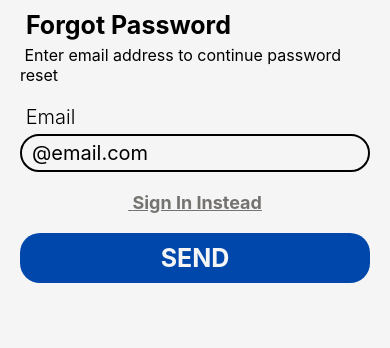
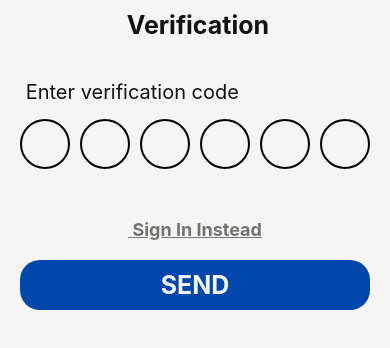
Before and after one commit to sharafadeenhammed/react-native-real-estate-app-HOMEVISION-, a React Native app: screen / in a window 390 px wide. Shown: the top 348 px of the page. Built offline with nearby package versions, Linux system fonts and the light colour scheme.

Commit message:
completed verisication code screen layout

```diff
--- a/App.js
+++ b/App.js
@@ -5,10 +5,11 @@ import WelcomeScreen from './src/screens/WelcomeScreen';
 import RegisterScreen from './src/screens/RegisterScreen';
 import LoginScreen from './src/screens/LoginScreen';
 import ForgotPassswordScreen from './src/screens/ForgotPasswordScreen';
+import VerifyCodeScreen from './src/screens/VerifyCodeScreen';
 import RootNavigation from './src/navigation/RootNavigation';
 
 function App() {
-  return <ForgotPassswordScreen />;
+  return <VerifyCodeScreen />;
 }
 
 export default App;
--- a/src/screens/VerifyCodeScreen.jsx
+++ b/src/screens/VerifyCodeScreen.jsx
@@ -1,14 +1,94 @@
-import {StyleSheet, Text, View} from 'react-native';
-import React from 'react';
+import {StyleSheet, TouchableWithoutFeedback, View} from 'react-native';
+import {useState} from 'react';
+
+import colors from '../config/colors';
+import Screen from '../components/Screen';
+import ScroolScreen from '../components/ScrollScreen';
+import AppButton from '../components/AppButton';
+import AppText from '../components/AppText';
+import AppTextInput from '../components/AppTextInput';
+import Icon from '../components/Icon';
 
 const VerifyCodeScreen = () => {
+  const [showPassword, setShowPassword] = useState(false);
   return (
-    <View>
-      <Text>VerifyCodeScreen</Text>
-    </View>
+    <ScroolScreen style={styles.container}>
+      <AppText style={styles.header} text="Verification" />
+      <AppText style={styles.tagLine} text="Enter verification code" />
+      <View style={styles.codeContainer}>
+        <AppTextInput inputStyle={styles.input} style={styles.inputContainer} />
+        <AppTextInput inputStyle={styles.input} style={styles.inputContainer} />
+        <AppTextInput inputStyle={styles.input} style={styles.inputContainer} />
+        <AppTextInput inputStyle={styles.input} style={styles.inputContainer} />
+        <AppTextInput inputStyle={styles.input} style={styles.inputContainer} />
+        <AppTextInput inputStyle={styles.input} style={styles.inputContainer} />
+      </View>
+
+      <AppText
+        onPress={() => console.log('handle navigation to signin screen...')}
+        fontSize={18}
+        fontWeight="700"
+        color={colors.gray}
+        text="Sign In Instead"
+        style={styles.signInInstead}
+      />
+      <AppButton style={styles.button} textColor={colors.neutral} text="SEND" />
+    </ScroolScreen>
   );
 };
 
 export default VerifyCodeScreen;
 
-const styles = StyleSheet.create({});
+const styles = StyleSheet.create({
+  button: {
+    borderRadius: 20,
+    backgroundColor: colors.primary,
+    marginBottom: 20,
+  },
+  container: {
+    backgroundColor: colors.neutral,
+    paddingHorizontal: 20,
+    paddingVertical: 10,
+    paddingBottom: 100,
+  },
+  codeContainer: {
+    width: '100%',
+    flexDirection: 'row',
+    justifyContent: 'space-between',
+    marginBottom: 50,
+  },
+  header: {
+    textAlign: 'center',
+    color: colors.dark,
+    fontWeight: 700,
+    fontSize: 25,
+    marginBottom: 40,
+  },
+  inputContainer: {
+    height: 50,
+    width: 50,
+    borderRadius: 25,
+    alignItems: 'center',
+    justifyContent: 'center',
+  },
+  signInInstead: {
+    textAlign: 'center',
+    width: '100%',
+    marginBottom: 20,
+    textDecorationLine: 'underline',
+  },
+  tagLine: {
+    color: colors.dark,
+    fontSize: 20,
+    fontWeight: '400',
+    marginBottom: 15,
+  },
+  input: {
+    fontSize: 30,
+    fontWeight: '700',
+    width: '100%',
+    height: '100%',
+    paddingVertical: 1,
+    textAlign: 'center',
+  },
+});
```
